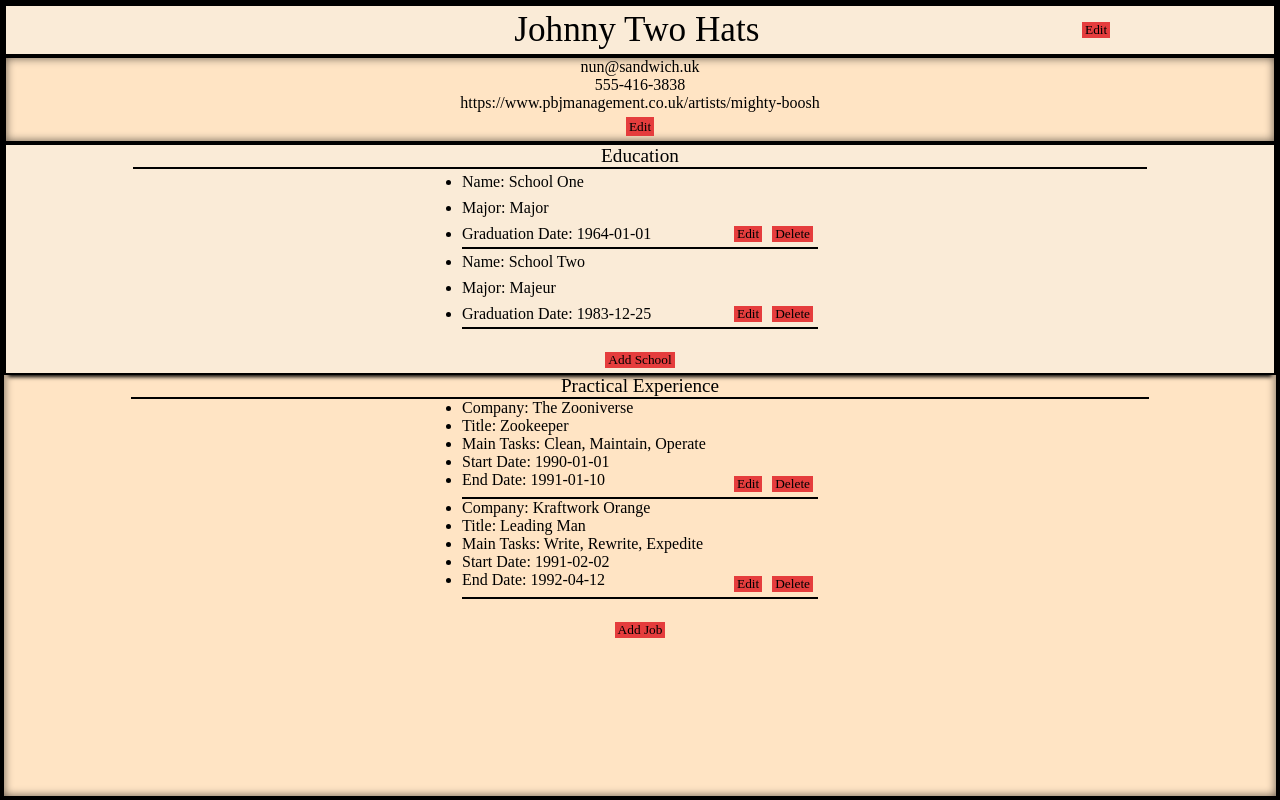
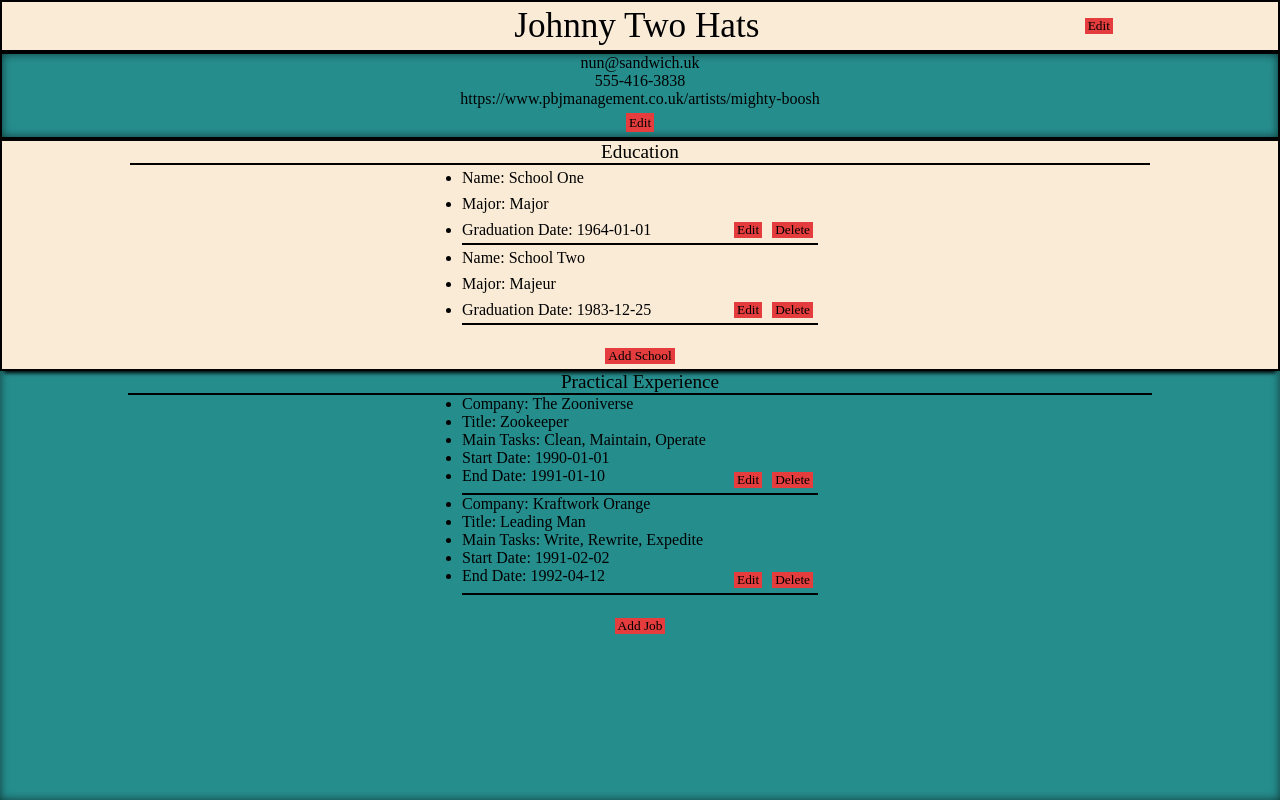
Before and after one commit to SloaneTribble/cv-project, a React (Create React App) app: page / in a window 1280 px wide. Built offline with nearby package versions, Linux system fonts and the light colour scheme; a web font is replaced by a local one.

Commit message:
Approach finishing touches

```diff
--- a/src/App.css
+++ b/src/App.css
@@ -26,9 +26,8 @@ button:hover{
   flex-direction: column;
   flex: 1;
   min-height: 100vh;
-  background-color: bisque;
+  background-color: rgb(38, 141, 141);
   color: black;
-  border: 4px solid black;
   box-shadow: var(--shadow);
 }
 
@@ -70,7 +69,7 @@ button:hover{
 */
 
 .general{
-  background-color:bisque;
+  background-color:rgb(38, 141, 141);
   border: 2px solid black;
   display: flex;
   flex-direction: column;
```
Also changed, not shown: 1 other file (tests, documents, lock files or other folders).
